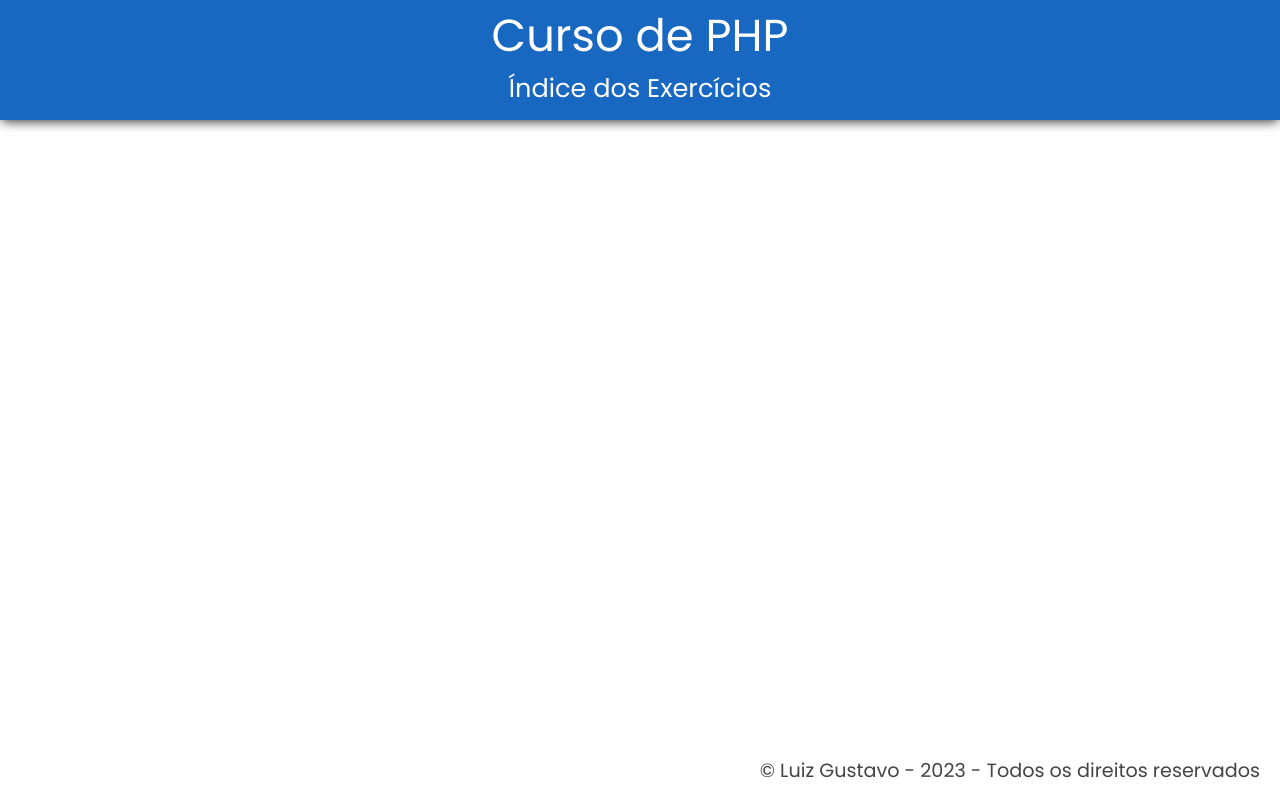
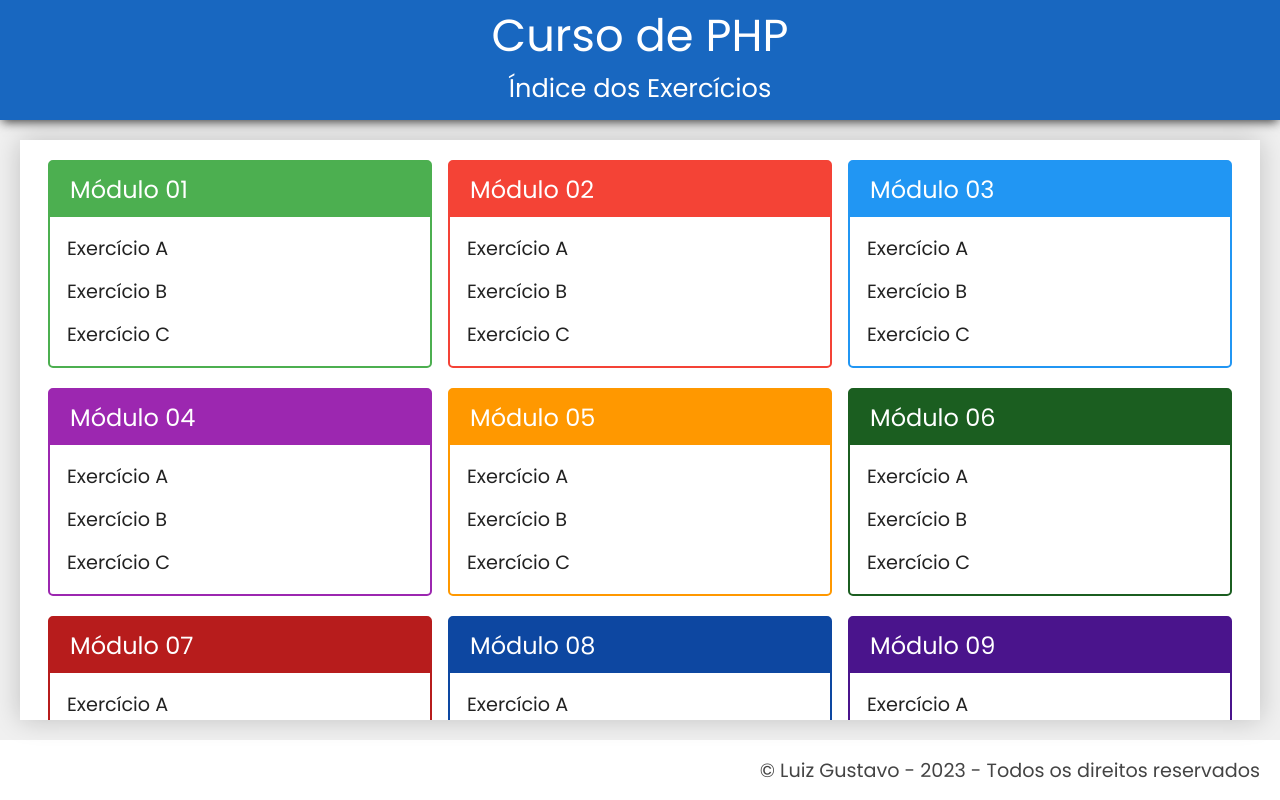
Before and after one commit to Luizgustavoo/start-frontend, a plain HTML site: page index.html in a window 1280 px wide. Drawn offline with Linux system fonts and the light colour scheme.

Commit message:
Add Menu

```diff
--- a/assets/css/style.css
+++ b/assets/css/style.css
@@ -44,6 +44,15 @@ body{
     padding: 20px;
 }
 
+.conteudo{
+    position: relative;
+    height: 100%;
+    overflow-y: scroll;
+    background-color: white;
+    padding: 20px;
+    box-shadow: 0px 0px 25px 0px rgba(0, 0, 0, 0.2);
+}
+
 .rodape{
     grid-area: rodape;
     background-color: #fff;
@@ -57,3 +66,78 @@ body{
     padding-right: 20px;
     color: #444;
 }
+
+.modulos{
+    display: flex; /*Alinha todos os elementos na mesma linha*/
+    flex-wrap: wrap;
+    justify-content: space-around;
+
+}
+
+.modulo{
+    flex-basis: 32%;
+    margin-bottom: 20px;
+    border-radius: 5px;
+    -webkit-border-radius: 5px;
+    -moz-border-radius: 5px;
+    -ms-border-radius: 5px;
+    -o-border-radius: 5px;
+}
+
+.modulo > h3{
+    margin: 0px;
+    color: #fff;
+    font-weight: 300;
+    font-size: 1.5rem;
+    padding: 10px 20px;
+    background-color: #1867c0;
+}
+
+.modulo > ul{
+    margin: 0px;
+    padding: 10px;
+    list-style: none; /*Retira o circulo das listas*/
+}
+
+.modulo > ul > li{
+    padding: 7px;
+    font-size: 1.2rem;
+    cursor: pointer;
+}
+
+.modulo > ul > li > a {
+    display: flex;
+    text-decoration: none; /* Retira os sublinhados dos links*/
+    color: #222;
+}
+
+.modulo > ul > li:hover{
+    background-color: #EEE;
+}
+
+.modulo.verde {border: 2px solid #4CAF50;}
+.modulo.verde > h3{background-color: #4CAF50;}
+
+.modulo.vermelho {border: 2px solid #F44336;}
+.modulo.vermelho > h3{background-color: #F44336;}
+
+.modulo.azul {border: 2px solid #2196F3;}
+.modulo.azul > h3{background-color: #2196F3;}
+
+.modulo.roxo {border: 2px solid #9c27b0;}
+.modulo.roxo > h3{background-color: #9c27b0;}
+
+.modulo.laranja {border: 2px solid #ff9800;}
+.modulo.laranja > h3{background-color: #ff9800;}
+
+.modulo.verde-escuro {border: 2px solid #1B5E20;}
+.modulo.verde-escuro > h3{background-color: #1B5E20;}
+
+.modulo.vermelho-escuro {border: 2px solid #B71C1C;}
+.modulo.vermelho-escuro > h3{background-color: #B71C1C;}
+
+.modulo.azul-escuro {border: 2px solid #0D47A1;}
+.modulo.azul-escuro > h3{background-color: #0D47A1;}
+
+.modulo.roxo-escuro {border: 2px solid #4A148C;}
+.modulo.roxo-escuro > h3{background-color: #4A148C;}
--- a/index.html
+++ b/index.html
@@ -15,7 +15,84 @@
     <h1>Curso de PHP</h1>
     <h2>Índice dos Exercícios</h2>
 </header>
-<main class="princial"></main>
+<main class="principal">
+    <div class="conteudo">
+<nav class="modulos">
+    <div class="modulo verde">
+        <h3>Módulo 01</h3>
+        <ul>
+            <li><a href="#">Exercício A</a></li>
+            <li><a href="#">Exercício B</a></li>
+            <li><a href="#">Exercício C</a></li>
+        </ul>
+    </div>
+    <div class="modulo vermelho">
+        <h3>Módulo 02</h3>
+        <ul>
+            <li><a href="#">Exercício A</a></li>
+            <li><a href="#">Exercício B</a></li>
+            <li><a href="#">Exercício C</a></li>
+        </ul>
+    </div>
+    <div class="modulo azul">
+        <h3>Módulo 03</h3>
+        <ul>
+            <li><a href="#">Exercício A</a></li>
+            <li><a href="#">Exercício B</a></li>
+            <li><a href="#">Exercício C</a></li>
+        </ul>
+    </div>
+    <div class="modulo roxo">
+        <h3>Módulo 04</h3>
+        <ul>
+            <li><a href="#">Exercício A</a></li>
+            <li><a href="#">Exercício B</a></li>
+            <li><a href="#">Exercício C</a></li>
+        </ul>
+    </div>
+    <div class="modulo laranja">
+        <h3>Módulo 05</h3>
+        <ul>
+            <li><a href="#">Exercício A</a></li>
+            <li><a href="#">Exercício B</a></li>
+            <li><a href="#">Exercício C</a></li>
+        </ul>
+    </div>
+    <div class="modulo verde-escuro">
+        <h3>Módulo 06</h3>
+        <ul>
+            <li><a href="#">Exercício A</a></li>
+            <li><a href="#">Exercício B</a></li>
+            <li><a href="#">Exercício C</a></li>
+        </ul>
+    </div>
+    <div class="modulo vermelho-escuro">
+        <h3>Módulo 07</h3>
+        <ul>
+            <li><a href="#">Exercício A</a></li>
+            <li><a href="#">Exercício B</a></li>
+            <li><a href="#">Exercício C</a></li>
+        </ul>
+    </div>
+    <div class="modulo azul-escuro">
+        <h3>Módulo 08</h3>
+        <ul>
+            <li><a href="#">Exercício A</a></li>
+            <li><a href="#">Exercício B</a></li>
+            <li><a href="#">Exercício C</a></li>
+        </ul>
+    </div>
+    <div class="modulo roxo-escuro">
+        <h3>Módulo 09</h3>
+        <ul>
+            <li><a href="#">Exercício A</a></li>
+            <li><a href="#">Exercício B</a></li>
+            <li><a href="#">Exercício C</a></li>
+        </ul>
+    </div>
+</nav>
+    </div>
+</main>
 <footer class="rodape">
     &copy; Luiz Gustavo - 2023 - Todos os direitos reservados
 </footer>
```
